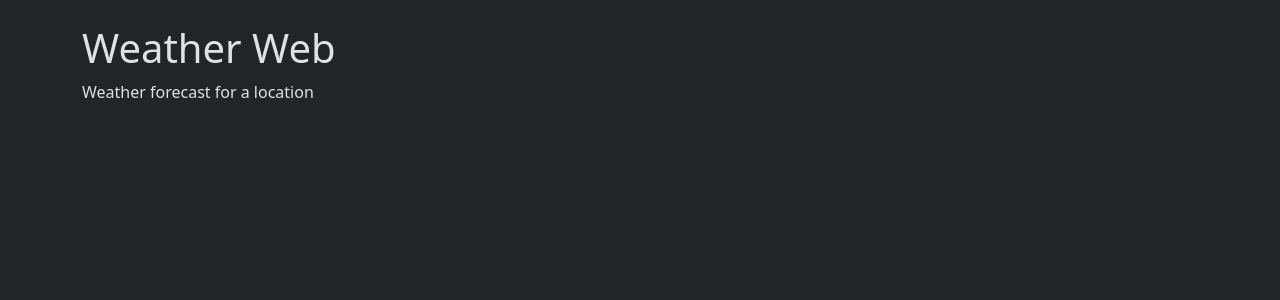
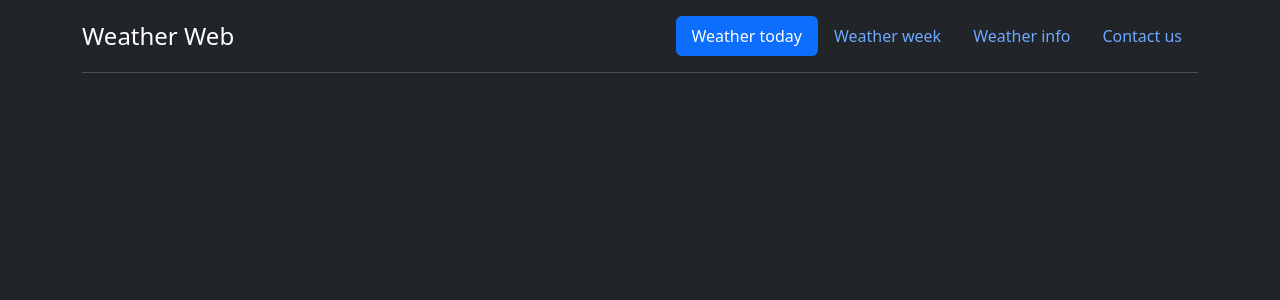
Before and after one commit to IacopoC/weather-web, a Vue app: page / in a window 1280 px wide. Shown: the top 300 px of the page. Built offline with nearby package versions, Linux system fonts and the light colour scheme.

Commit message:
aggiunto Header.

```diff
--- a/src/App.vue
+++ b/src/App.vue
@@ -1,11 +1,10 @@
 <script setup>
-
+import Header from './components/Header.vue';
 </script>
 
 <template>
   <div class="container">
-    <h1 class="pt-4">Weather Web</h1>
-    <p>Weather forecast for a location</p>
+    <Header title="Weather Web"></Header>
   </div>
 </template>
 
--- /dev/null
+++ b/src/components/Header.vue
@@ -0,0 +1,25 @@
+<script>
+export default {
+  name: "Header",
+  props: ['title']
+}
+</script>
+
+<template>
+    <header class="d-flex flex-wrap justify-content-center py-3 mb-4 border-bottom">
+      <a href="/" class="d-flex align-items-center mb-3 mb-md-0 me-md-auto link-body-emphasis text-decoration-none">
+        <span class="fs-4">{{ title }}</span>
+      </a>
+
+      <ul class="nav nav-pills">
+        <li class="nav-item"><a href="#" class="nav-link active" aria-current="page">Weather today</a></li>
+        <li class="nav-item"><a href="#" class="nav-link">Weather week</a></li>
+        <li class="nav-item"><a href="#" class="nav-link">Weather info</a></li>
+        <li class="nav-item"><a href="#" class="nav-link">Contact us</a></li>
+      </ul>
+    </header>
+</template>
+
+<style scoped lang="scss">
+
+</style>
```
